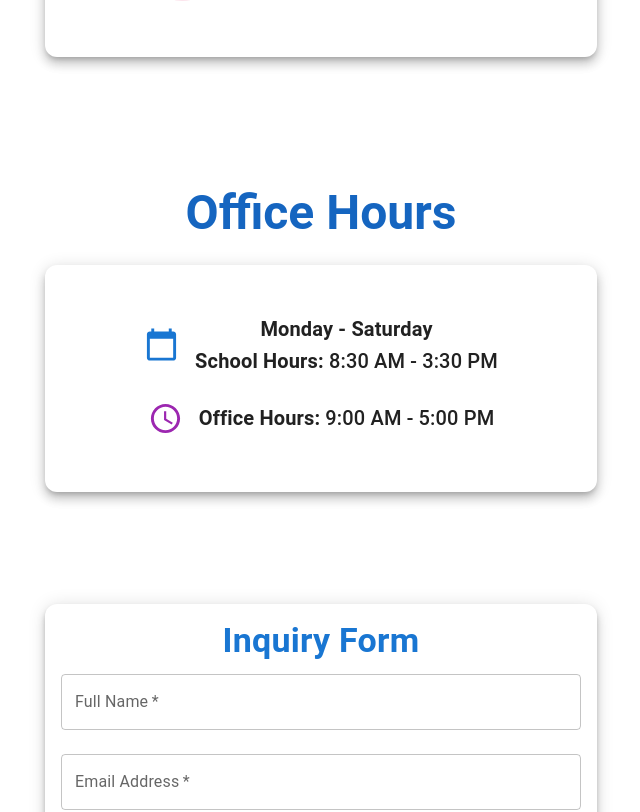
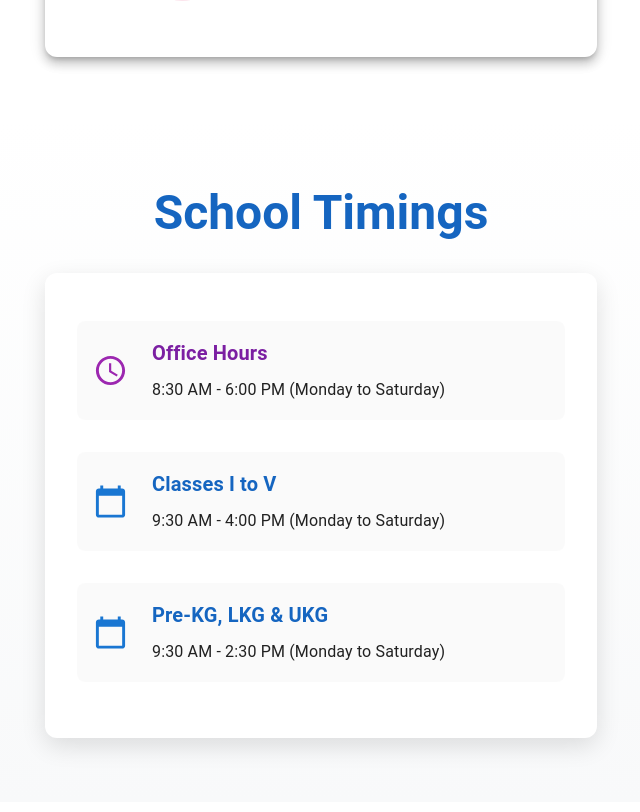
Before and after one commit to kaviraj-m/londonlook-website, a React (Vite) app: page /contact in a window 1280 px wide. Shown: the part 1333-2145 px from the top of the page, without its empty margins (319-959 px from the left). Built offline with nearby package versions, Linux system fonts and the light colour scheme.

Commit message:
Update contact components and improve design

```diff
--- a/src/components/about/PrincipalMessage.tsx
+++ b/src/components/about/PrincipalMessage.tsx
@@ -10,13 +10,13 @@ export default function PrincipalMessage() {
         <Card sx={{ maxWidth: 800, display: "flex", borderRadius: 3, boxShadow: 5, transition: "0.3s", '&:hover': { boxShadow: 8 } }}>
           <CardMedia
             component="img"
-            image="https://cdn.creazilla.com/cliparts/3742107/school-principal-clipart-xl.png"
+            image="https://res.cloudinary.com/daom8i3k5/image/upload/v1740061777/Dr.R.SARAVANASELVI.Ph.D._PRINCIPAL_qkjfxj.jpg"
             alt="Principal"
             sx={{ width: 200, height: 250, objectFit: "cover", borderRadius: "8px 0 0 8px" }}
           />
           <CardContent>
             <Typography variant="h5" fontWeight={700} color="secondary.dark">
-              Dr. S. Ramachandran
+            Dr.R.SARAVANASELVI.Ph.D
             </Typography>
             <Typography variant="subtitle1" color="primary" gutterBottom>
               Principal, London Look School
--- a/src/components/contact/OfficeHours.tsx
+++ b/src/components/contact/OfficeHours.tsx
@@ -6,7 +6,7 @@ export default function OfficeHours() {
   return (
     <Box
       sx={{
-        background: "fff",
+        background: "linear-gradient(to bottom, #ffffff, #f8f9fa)",
         py: 8,
         display: "flex",
         justifyContent: "center",
@@ -19,51 +19,97 @@ export default function OfficeHours() {
           textAlign="center"
           color="primary.dark"
           gutterBottom
-          sx={{ mb: 3 }}
+          sx={{ mb: 4 }}
         >
-          Office Hours
+          School Timings
         </Typography>
 
-        <Card sx={{ borderRadius: 3, boxShadow: 7, overflow: "hidden", p: 4 }}>
-          <CardContent sx={{ textAlign: "center" }}>
-            <Stack spacing={3} alignItems="center">
-
-              {/* School Timings */}
+        <Card sx={{ borderRadius: 3, boxShadow: "0 8px 24px rgba(0,0,0,0.12)", p: 4 }}>
+          <CardContent>
+            <Stack spacing={4} alignItems="center">
+              {/* Office Timings */}
               <Stack
                 direction="row"
-                spacing={2}
+                spacing={3}
                 alignItems="center"
                 sx={{
                   width: "100%",
-                  justifyContent: "center",
-                  "&:hover": { color: "#512DA8" },
+                  p: 2,
+                  borderRadius: 2,
+                  backgroundColor: "rgba(0,0,0,0.02)",
+                  transition: "all 0.3s ease",
+                  "&:hover": {
+                    backgroundColor: "rgba(0,0,0,0.04)",
+                    transform: "translateY(-2px)"
+                  },
+                }}
+              >
+                <AccessTimeIcon fontSize="large" color="secondary" />
+                <Box>
+                  <Typography variant="h6" fontWeight={700} color="secondary.dark" gutterBottom>
+                    Office Hours
+                  </Typography>
+                  <Typography variant="subtitle1">
+                    8:30 AM - 6:00 PM (Monday to Saturday)
+                  </Typography>
+                </Box>
+              </Stack>
+
+              {/* Primary School (1st to 5th) */}
+              <Stack
+                direction="row"
+                spacing={3}
+                alignItems="center"
+                sx={{
+                  width: "100%",
+                  p: 2,
+                  borderRadius: 2,
+                  backgroundColor: "rgba(0,0,0,0.02)",
+                  transition: "all 0.3s ease",
+                  "&:hover": {
+                    backgroundColor: "rgba(0,0,0,0.04)",
+                    transform: "translateY(-2px)"
+                  },
                 }}
               >
                 <CalendarTodayIcon fontSize="large" color="primary" />
-                <Typography variant="h6" fontWeight={600}>
-                  <strong>Monday - Saturday</strong>
-                  <br />
-                  School Hours: <span style={{ fontWeight: 500 }}>8:30 AM - 3:30 PM</span>
-                </Typography>
+                <Box>
+                  <Typography variant="h6" fontWeight={700} color="primary.dark" gutterBottom>
+                    Classes I to V
+                  </Typography>
+                  <Typography variant="subtitle1">
+                    9:30 AM - 4:00 PM (Monday to Saturday)
+                  </Typography>
+                </Box>
               </Stack>
 
-              {/* Office Timings */}
+              {/* Kindergarten */}
               <Stack
                 direction="row"
-                spacing={2}
+                spacing={3}
                 alignItems="center"
                 sx={{
                   width: "100%",
-                  justifyContent: "center",
-                  "&:hover": { color: "#303F9F" },
+                  p: 2,
+                  borderRadius: 2,
+                  backgroundColor: "rgba(0,0,0,0.02)",
+                  transition: "all 0.3s ease",
+                  "&:hover": {
+                    backgroundColor: "rgba(0,0,0,0.04)",
+                    transform: "translateY(-2px)"
+                  },
                 }}
               >
-                <AccessTimeIcon fontSize="large" color="secondary" />
-                <Typography variant="h6" fontWeight={600}>
-                  Office Hours: <span style={{ fontWeight: 500 }}>9:00 AM - 5:00 PM</span>
-                </Typography>
+                <CalendarTodayIcon fontSize="large" color="primary" />
+                <Box>
+                  <Typography variant="h6" fontWeight={700} color="primary.dark" gutterBottom>
+                    Pre-KG, LKG & UKG
+                  </Typography>
+                  <Typography variant="subtitle1">
+                    9:30 AM - 2:30 PM (Monday to Saturday)
+                  </Typography>
+                </Box>
               </Stack>
-
             </Stack>
           </CardContent>
         </Card>
--- a/src/components/gallery/ClassroomActivities.tsx
+++ b/src/components/gallery/ClassroomActivities.tsx
@@ -7,14 +7,14 @@ const activities = [
     description: "Developing confidence and communication skills through creative dramatic play and storytelling activities."
   },
   {
-    title: "Art & Painting",
-    image: "https://www.springboardsupplies.co.uk/cdn/shop/articles/pexels-yan-krukov-8612990_800x.jpg?v=1627557564",
-    description: "Encouraging creativity through painting and drawing sessions."
+    title: "Yoga & Meditation",
+    image: "https://res.cloudinary.com/daom8i3k5/image/upload/v1740062079/Extra_curricular_Activity_Yoga_wznpoq.jpg",
+    description: "Promoting physical and mental well-being through yoga and mindfulness practices."
   },
   {
-    title: "Craft Workshops",
-    image: "https://www.springboardsupplies.co.uk/cdn/shop/articles/pexels-yan-krukov-8612990_800x.jpg?v=1627557564",
-    description: "Hands-on activities like paper crafting, origami, and model making."
+    title: "Creative Art Activities",
+    image: "https://res.cloudinary.com/daom8i3k5/image/upload/v1740047428/Colouring_activity_for_Kg_students_i3unwi.jpg",
+    description: "Nurturing artistic expression through coloring and creative activities."
   },
   {
     title: "Interactive Learning",
--- a/src/components/gallery/SchoolInfrastructure.tsx
+++ b/src/components/gallery/SchoolInfrastructure.tsx
@@ -2,29 +2,24 @@ import { Container, Typography, Grid, Card, CardContent, CardMedia } from "@mui/
 
 const infrastructureItems = [
   {
-    title: "Spacious Classrooms",
-    image: "https://www.americanprogress.org/wp-content/uploads/sites/2/2021/05/SchoolInfrastructureReport.jpg",
+    title: "Modern Classrooms",
+    image: "https://res.cloudinary.com/daom8i3k5/image/upload/v1740061777/class_room_2_cvilkz.jpg",
     description: "Well-ventilated, tech-enabled classrooms designed to encourage interactive learning."
   },
   {
-    title: "Library",
-    image: "https://www.americanprogress.org/wp-content/uploads/sites/2/2021/05/SchoolInfrastructureReport.jpg",
-    description: "A well-stocked library with a vast collection of books to enhance knowledge and curiosity."
+    title: "School Building",
+    image: "https://res.cloudinary.com/daom8i3k5/image/upload/v1740061777/out_side_of_building_look_of_ykng91.jpg",
+    description: "State-of-the-art infrastructure with modern amenities for quality education."
   },
   {
-    title: "Play Area",
-    image: "https://www.americanprogress.org/wp-content/uploads/sites/2/2021/05/SchoolInfrastructureReport.jpg",
+    title: "Play Ground",
+    image: "https://res.cloudinary.com/daom8i3k5/image/upload/v1740061777/play_ground_outdoor_xzo8hg.jpg",
     description: "Safe and engaging outdoor play areas to promote physical activity and social development."
   },
   {
-    title: "Science & Computer Labs",
-    image: "https://www.americanprogress.org/wp-content/uploads/sites/2/2021/05/SchoolInfrastructureReport.jpg",
-    description: "Modern science and computer labs equipped with the latest technology for practical learning."
-  },
-  {
-    title: "Transport Facilities",
-    image: "https://www.americanprogress.org/wp-content/uploads/sites/2/2021/05/SchoolInfrastructureReport.jpg",
-    description: "Safe and reliable school transport covering multiple routes for students' convenience."
+    title: "Computer Lab",
+    image: "https://res.cloudinary.com/daom8i3k5/image/upload/v1740061778/computer_lab_fwj3ki.jpg",
+    description: "Modern computer lab equipped with the latest technology for practical learning."
   }
 ];
 
```
